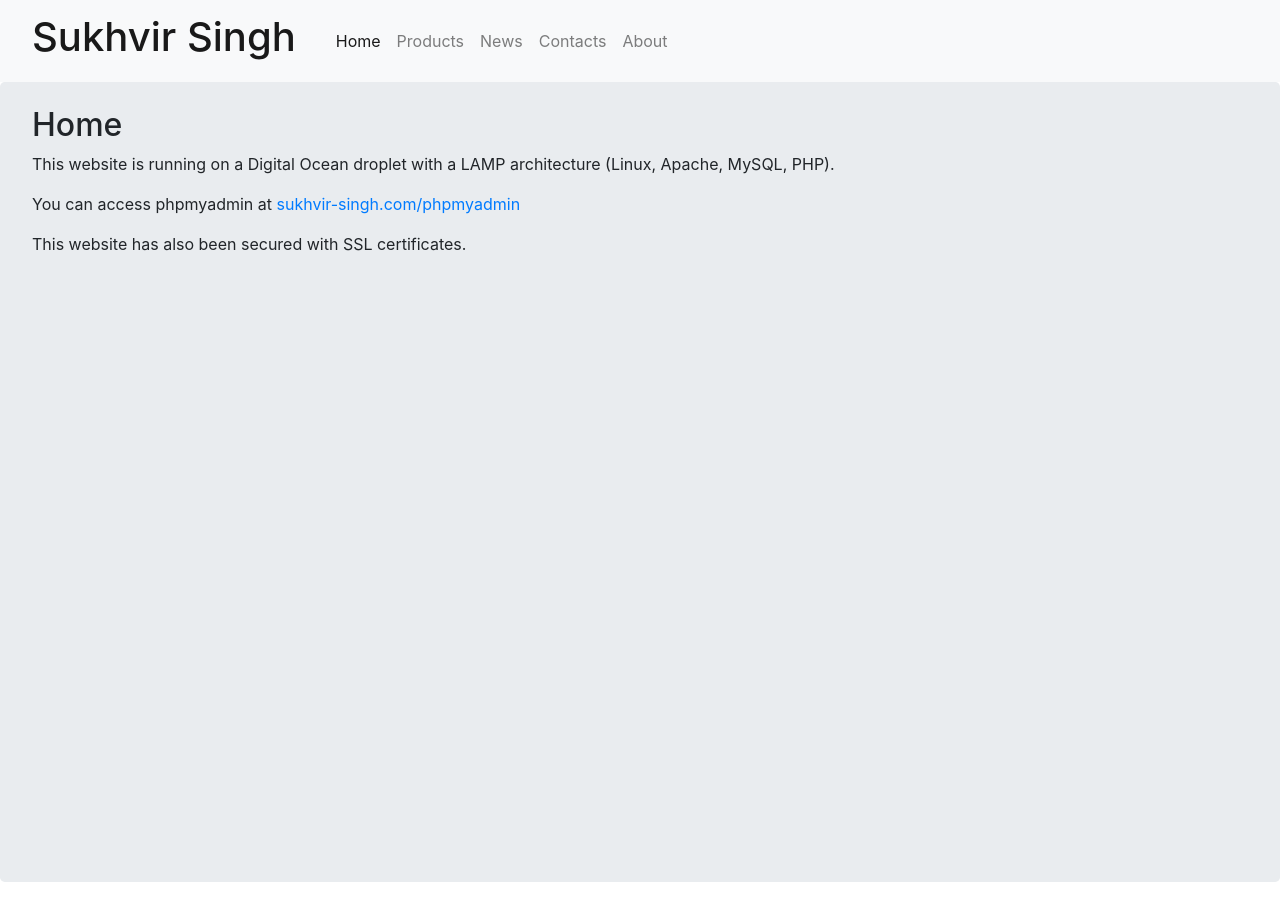
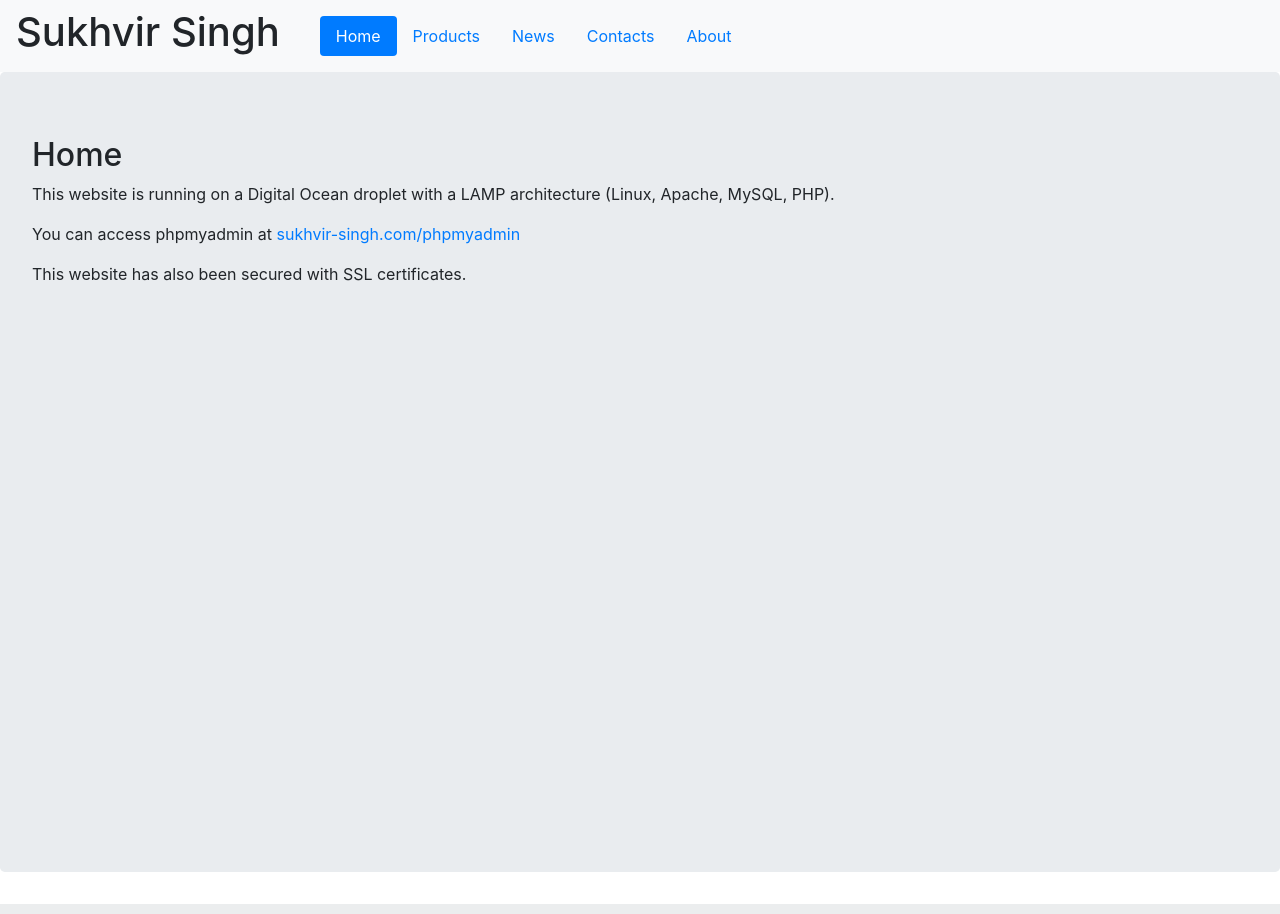
Before and after one commit to SukhvirS/cmpe272-website, a PHP site: page / in a window 1280 px wide. Run offline with PHP 8.4, Linux system fonts and the light colour scheme; some libraries are stand-ins or nearby versions.

Commit message:
changed navbar style

```diff
--- a/index.html
+++ b/index.html
@@ -13,20 +13,20 @@
 <body>
 
     <nav class="navbar navbar-expand-lg navbar-light bg-light">
-        <a class="navbar-brand" href="#"><h1>Sukhvir Singh</h1></a>
+        <h1 style="padding-right: 40px;">Sukhvir Singh</h1>
         <button class="navbar-toggler" type="button" data-toggle="collapse" data-target="#navbarSupportedContent" aria-controls="navbarSupportedContent" aria-expanded="false" aria-label="Toggle navigation">
           <span class="navbar-toggler-icon"></span>
         </button>
 
         <div class="collapse navbar-collapse" id="navbarSupportedContent">
-          <ul class="navbar-nav mr-auto">
-            <li class="nav-item active">
-              <a class="nav-link" href="index.html">Home <span class="sr-only">(current)</span></a>
+          <ul class="nav nav-pills">
+            <li class="nav-item">
+              <a class="nav-link active" href="index.html">Home</a>
             </li>
             <li class="nav-item">
               <a class="nav-link" href="products.html">Products</a>
             </li>
-            <li class="nav-item dropdown">
+            <li class="nav-item">
                 <a class="nav-link" href="news.html">News</a>
             </li>
             <li class="nav-item">
--- a/main.css
+++ b/main.css
@@ -1,16 +1,16 @@
-.navbar-brand{
+/* .navbar-brand{
     padding-left: 16px;
-}
+} */
 
 .jumbotron{
     height:100vh;
 
 }
 
-.jumbotron h2{
+/* .jumbotron h2{
     margin-top: -40px;
 }
 
 .navbar-collapse{
     padding-left: 16px;
-}
+} */
```
Also changed, not shown: about.html (+4 -4 lines), contacts.php (+4 -4 lines), news.html (+4 -4 lines), products.html (+8 -8 lines).
